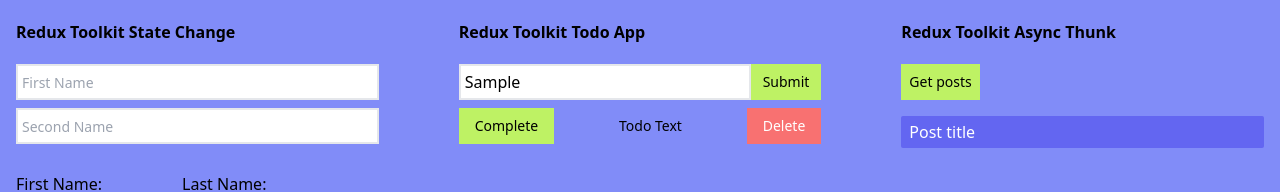
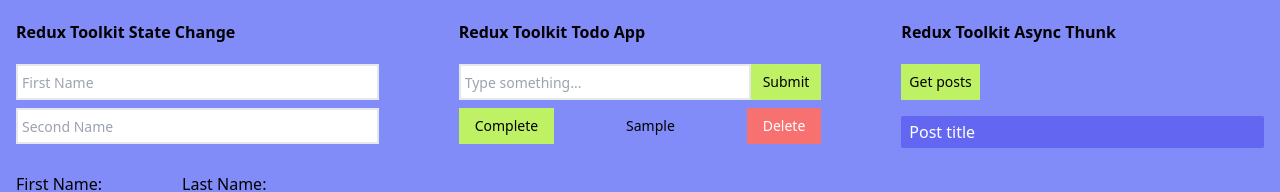
Before and after one commit to berdibekovadilet/reduxt-toolkit, a React (Create React App) app: page / in a window 1280 px wide. Both pictures are taken after typing "Sample" into the empty fields and a click on the button "Submit". Shown: the top 192 px of the page. Built offline with nearby package versions, Linux system fonts and the light colour scheme.

Commit message:
added todo add function

```diff
--- a/src/App.js
+++ b/src/App.js
@@ -1,31 +1,36 @@
-import React from 'react'
-import Form from './components/Form'
-import TodoItem from './components/TodoItem'
-import User from './components/User'
-import Posts from './components/Posts'
+import React from "react";
+import Form from "./components/Form";
+import TodoItem from "./components/TodoItem";
+import User from "./components/User";
+import Posts from "./components/Posts";
+import { useSelector } from "react-redux";
 
 function App() {
+  const todos = useSelector((state) => state.todo.todos);
   return (
-        <div className='min-h-screen h-full w-screen bg-indigo-400'>
-            <div className='container mx-auto px-4'>
-                <header className='flex gap-20 '>
-                    <div className='w-1/3'>
-                        <h1 className='font-bold my-5'>Redux Toolkit State Change</h1>
+    <div className="min-h-screen h-full w-screen bg-indigo-400">
+      <div className="container mx-auto px-4">
+        <header className="flex gap-20 ">
+          <div className="w-1/3">
+            <h1 className="font-bold my-5">Redux Toolkit State Change</h1>
             <User />
           </div>
-                    <div className='w-1/3'>
-                        <h1 className='font-bold my-5'>Redux Toolkit Todo App</h1>
+          <div className="w-1/3">
+            <h1 className="font-bold my-5">Redux Toolkit Todo App</h1>
             <Form />
-                        <TodoItem />
+
+            {todos.map((todo) => (
+              <TodoItem key={todo.id} todo={todo} />
+            ))}
           </div>
-                    <div className='w-1/3'>
-                        <h1 className='font-bold my-5'>Redux Toolkit Async Thunk</h1>
+          <div className="w-1/3">
+            <h1 className="font-bold my-5">Redux Toolkit Async Thunk</h1>
             <Posts />
           </div>
         </header>
       </div>
     </div>
-    )
+  );
 }
 
-export default App
+export default App;
--- a/src/components/Form.js
+++ b/src/components/Form.js
@@ -1,21 +1,40 @@
-import React from 'react'
+import React, { useState } from "react";
+import { useDispatch } from "react-redux";
+import { addTodo } from "../features/todo/todoSlice";
+import { v4 as uuidv4 } from "uuid";
 
 const Form = () => {
+  const dispatch = useDispatch();
+  const [todoValue, setTodoValue] = useState("");
+
+  const addTodoHandler = () => {
+    const todo = {
+      id: uuidv4(),
+      text: todoValue,
+      completed: false,
+    };
+
+    dispatch(addTodo(todo));
+    setTodoValue("");
+  };
   return (
-        <form className='w-full flex' onSubmit={(e) => e.preventDefault()}>
+    <form className="w-full flex" onSubmit={(e) => e.preventDefault()}>
       <input
-                type='text'
-                placeholder='Type something...'
-                className='w-full p-1 focus:outline-none focus:border-lime-500 focus: border-2 placeholder:text-sm'
+        type="text"
+        value={todoValue}
+        placeholder="Type something..."
+        onChange={(e) => setTodoValue(e.target.value)}
+        className="w-full p-1 focus:outline-none focus:border-lime-500 focus: border-2 placeholder:text-sm"
       />
       <button
-                type='submit'
-                className='shrink-0 bg-lime-300  hover:bg-lime-400 transition-all px-3 text-sm'
+        type="submit"
+        onClick={() => addTodoHandler()}
+        className="shrink-0 bg-lime-300  hover:bg-lime-400 transition-all px-3 text-sm"
       >
         Submit
       </button>
     </form>
-    )
-}
+  );
+};
 
-export default Form
+export default Form;
--- a/src/components/TodoItem.js
+++ b/src/components/TodoItem.js
@@ -1,20 +1,23 @@
-import React from 'react'
+import React from "react";
 
-const TodoItem = () => {
-    const completed = false
+const TodoItem = ({ todo }) => {
   return (
-        <div className='flex justify-between items-center my-2'>
-            <div className='text-sm px-4 py-2 cursor-pointer bg-lime-300 hover:bg-lime-400'>
+    <div className="flex justify-between items-center my-2">
+      <div className="text-sm px-4 py-2 cursor-pointer bg-lime-300 hover:bg-lime-400">
         Complete
       </div>
-            <div className={`text-sm ${completed ? 'line-through font-medium text-lime-400' : ''}`}>
-                Todo Text
+      <div
+        className={`text-sm ${
+          todo.completed ? "line-through font-medium text-lime-400" : ""
+        }`}
+      >
+        {todo.text}
       </div>
-            <div className='text-sm px-4 py-2 flex bg-red-400 hover:bg-red-500 transition-all text-white cursor-pointer'>
+      <div className="text-sm px-4 py-2 flex bg-red-400 hover:bg-red-500 transition-all text-white cursor-pointer">
         Delete
       </div>
     </div>
-    )
-}
+  );
+};
 
-export default TodoItem
+export default TodoItem;
--- /dev/null
+++ b/src/features/todo/todoSlice.js
@@ -0,0 +1,18 @@
+import { createSlice } from "@reduxjs/toolkit";
+
+const initialState = {
+  todos: [],
+};
+
+export const todoSlice = createSlice({
+  name: "todos",
+  initialState,
+  reducers: {
+    addTodo: (state, action) => {
+      state.todos.push(action.payload);
+    },
+  },
+});
+
+export const { addTodo } = todoSlice.actions;
+export default todoSlice.reducer;
--- a/src/store/store.js
+++ b/src/store/store.js
@@ -12,9 +12,11 @@
 import storage from "redux-persist/lib/storage";
 
 import userSlice from "../features/user/userSlice";
+import todoSlice from "../features/todo/todoSlice";
 
 const rootReducer = combineReducers({
   user: userSlice,
+  todo: todoSlice,
 });
 
 const persistConfig = {
```
Lines whose indentation alone changed are shown as unchanged.
